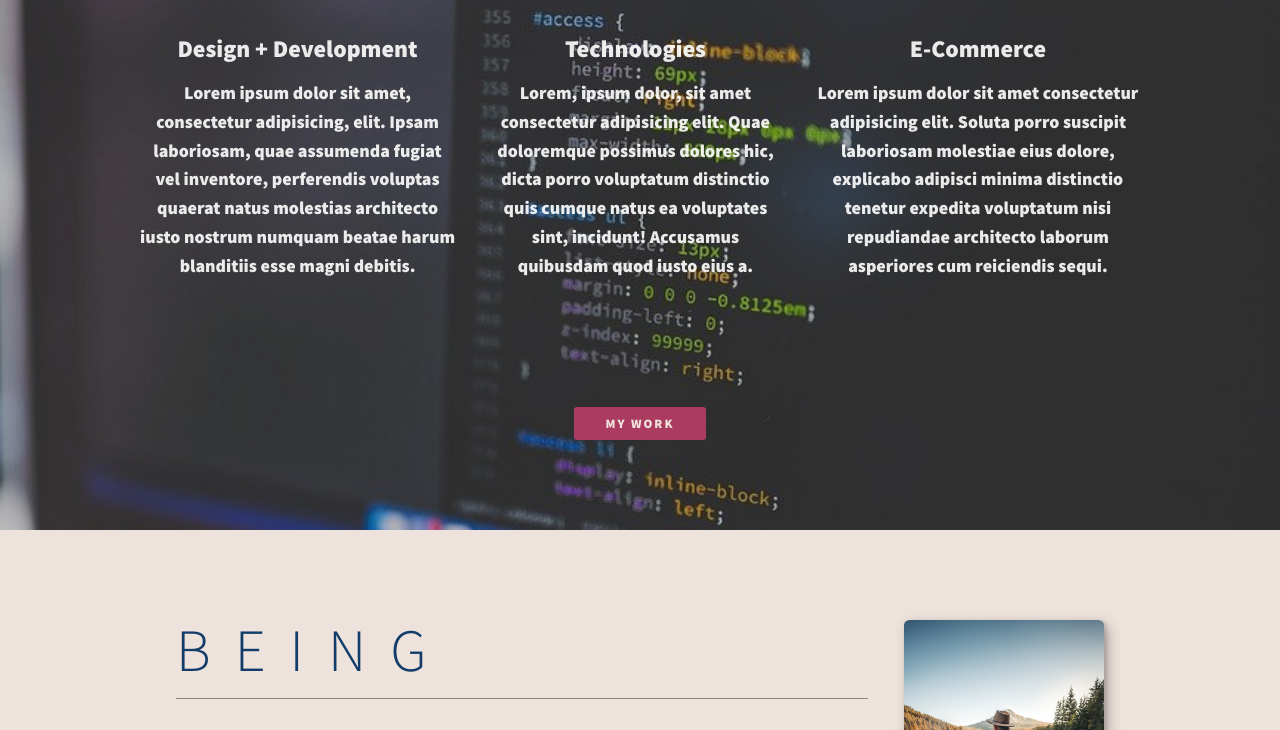
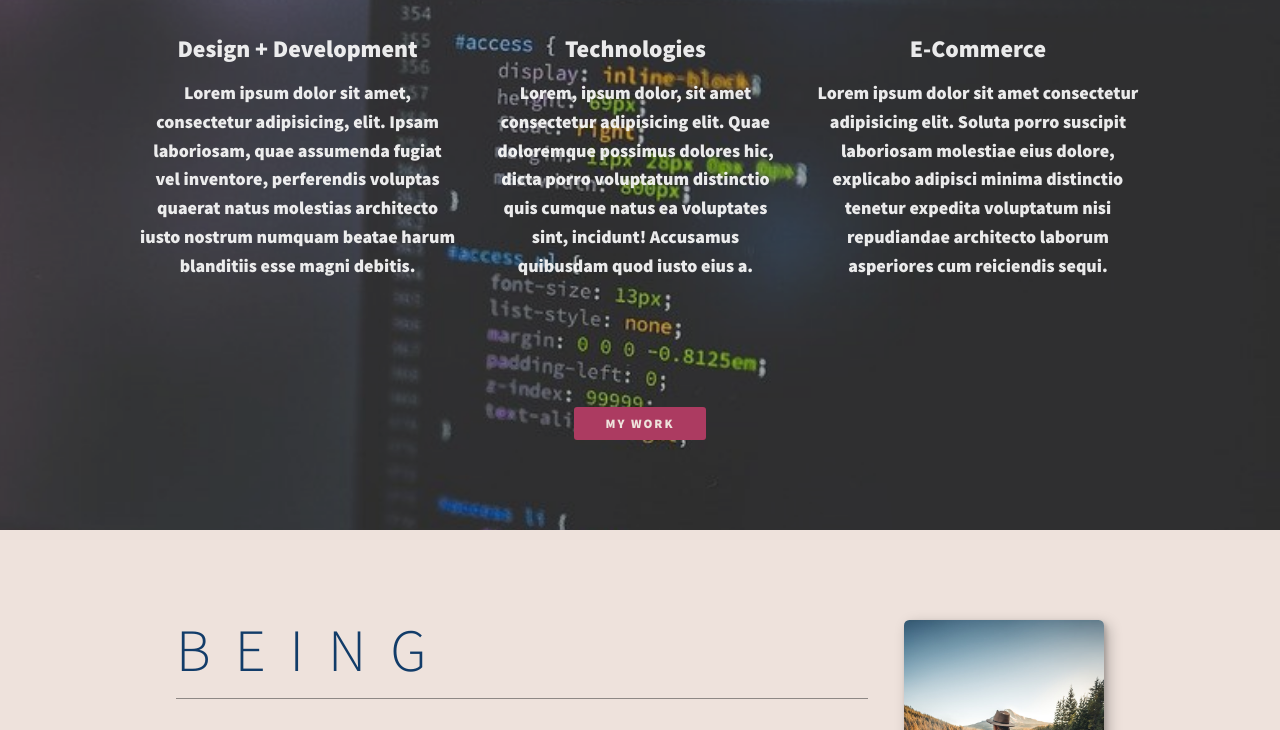
Before and after one commit to JoachimByrnesShay/Portfolio1, a plain HTML site: page index.html in a window 1280 px wide. Shown: the part 786-1516 px from the top of the page. Drawn offline with nearby package versions, Linux system fonts and the light colour scheme.

Commit message:
adjust background image leftward3

```diff
--- a/css/styles.css
+++ b/css/styles.css
@@ -333,7 +333,7 @@ header {
   content: "";
   background-image: url(../img2/coding-1853305_1280.jpg);
   background-size: cover;
-  left: -34em;
+  left: -45em;
   right: 0;
   top: 0;
   bottom: 0;
```
